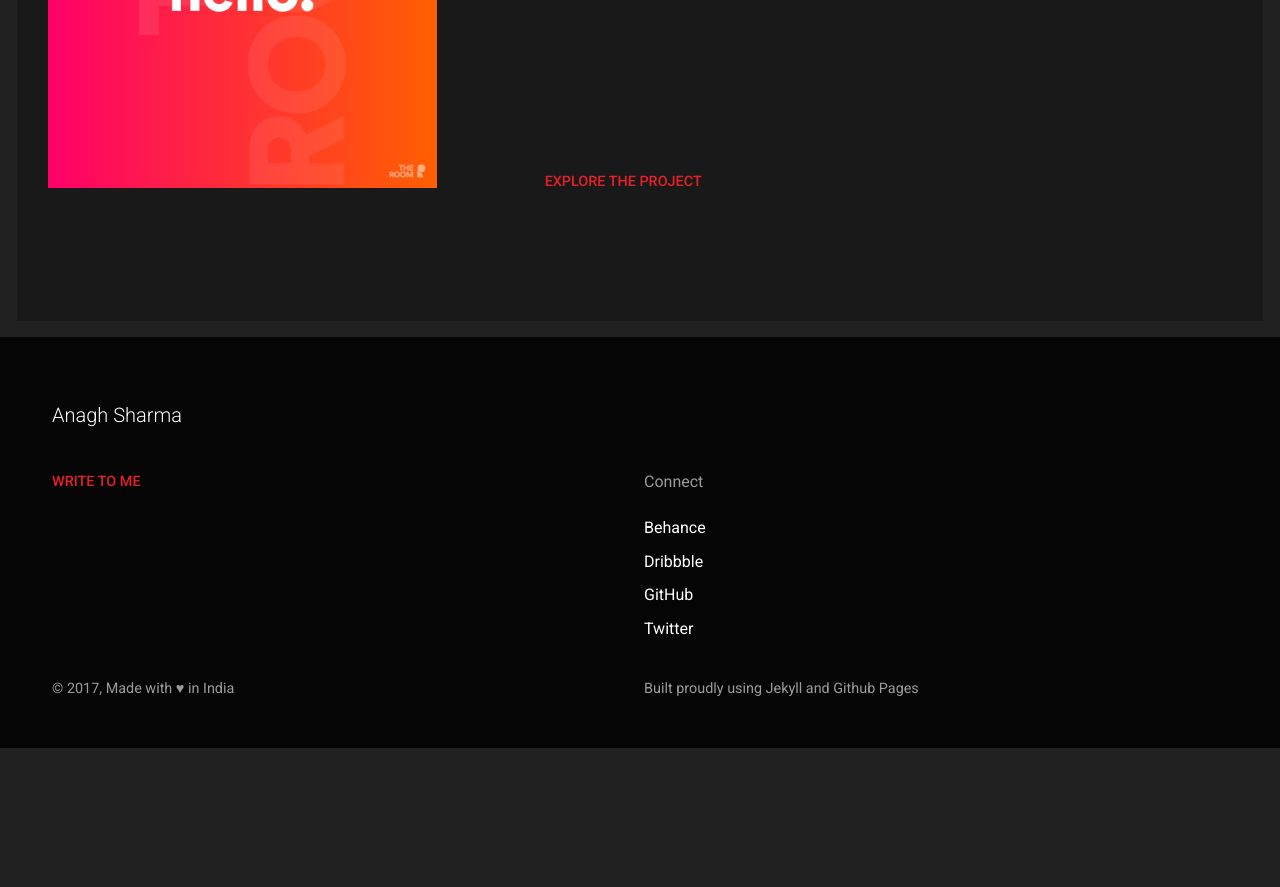
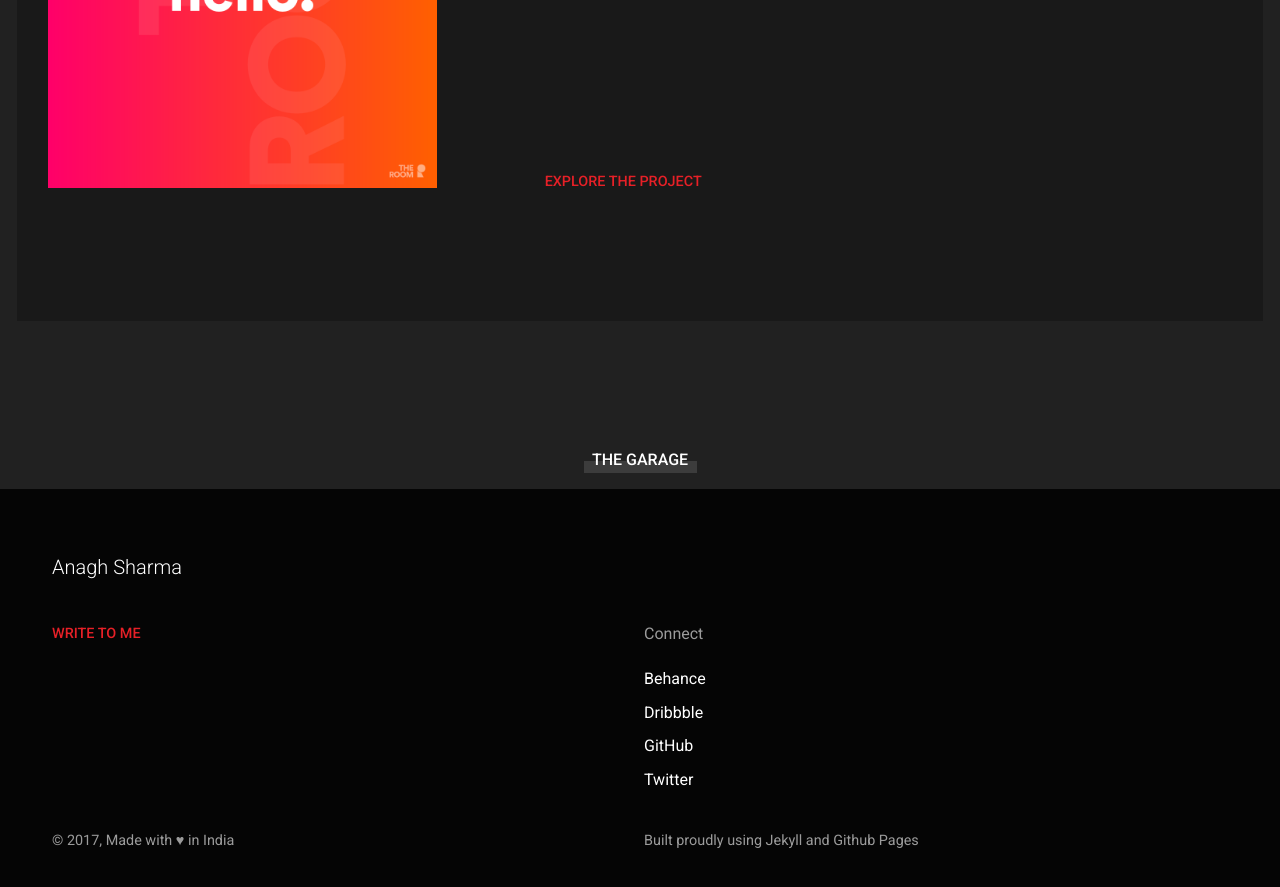
Before and after one commit to AnaghSharma/anaghsharma.github.io, a Jekyll site: the page built from index.html, in a window 1280 px wide and 900 px high, scrolled down 4038 px. Shown: the top 887 px of the window. Built offline with Jekyll 4.4.1, drawn with Linux system fonts in a browser that asks for light colours; nearby versions of some CDN libraries; before the commit the page ends 4786 px from its top, so only the background shows below that.

Commit message:
Added the garage header

```diff
--- a/index.html
+++ b/index.html
@@ -140,3 +140,9 @@ keywords: design, portfolio, development, designer
       </div>
     </div>
   </section>
+  <section id="thegarage">
+    <div class="row mt6">
+      <h6 class="text-center font-medium">THE GARAGE</h6>
+      <div style="width: 113px;" class="section-heading-bar-dark"></div>
+    </div>
+  </section>
```
